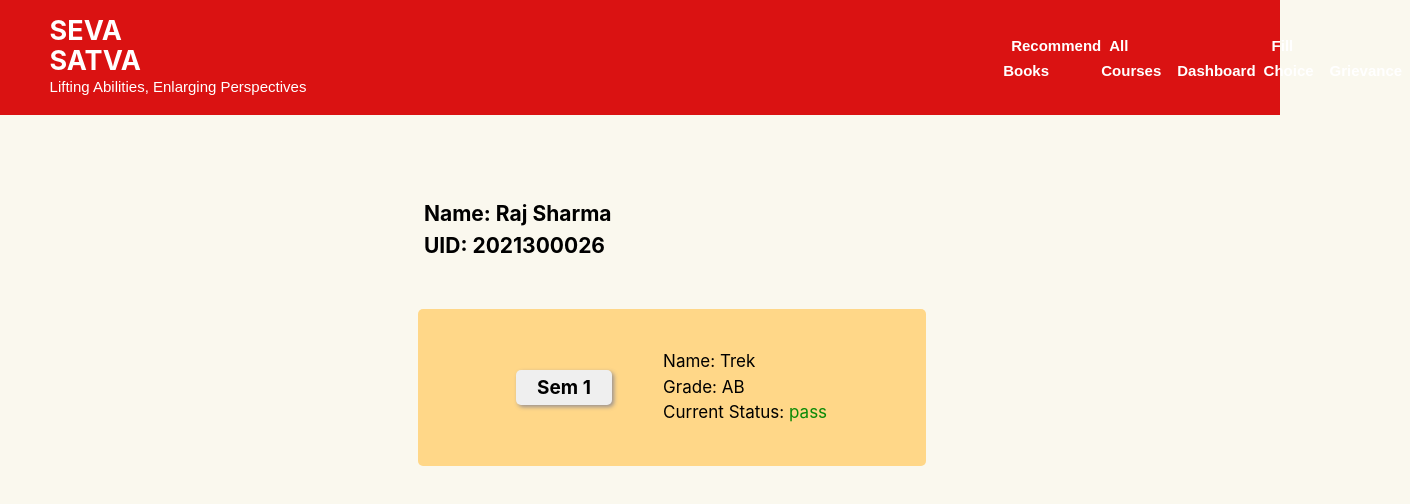
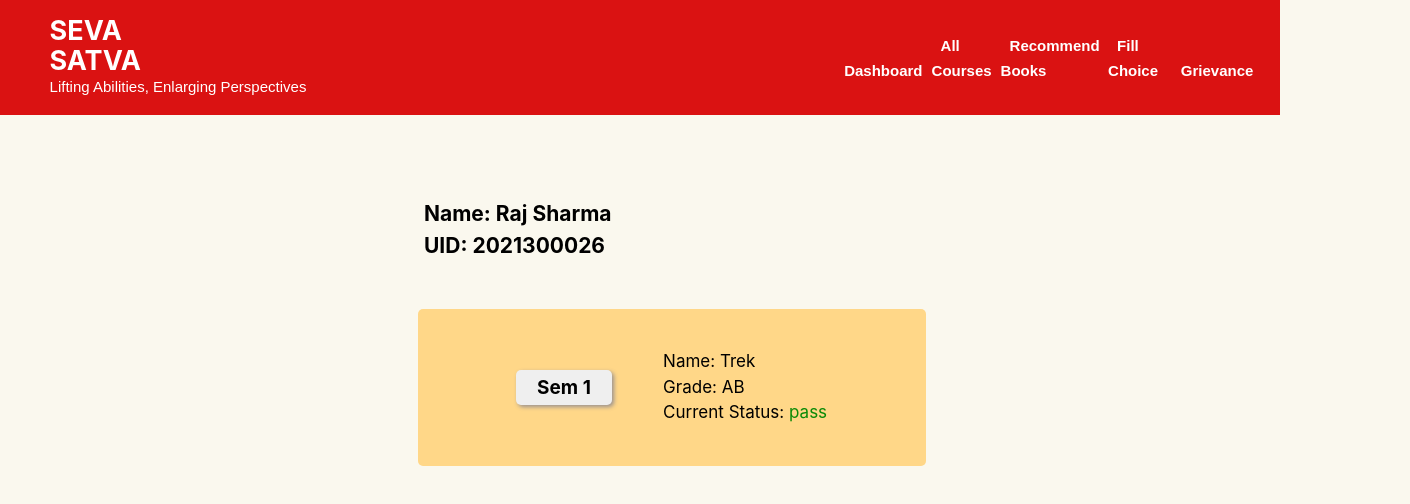
Before and after one commit to dewyani/Seva-Satva, a React (Vite) app: page /dashboard in a window 1280 px wide. Shown: the top 504 px of the page, 1410 px wide, since content can reach past the window. Built offline with nearby package versions, Linux system fonts and the light colour scheme; a web font is replaced by a local one.

Commit message:
fixed students navbar

```diff
--- a/src/App.css
+++ b/src/App.css
@@ -120,7 +120,7 @@
   display: flex;
   align-items: flex-end;
   list-style: none;
-  margin-left: 81.2vh
+  margin-left: 60.2vh
 }
 
 .navbar--ul li a{
@@ -130,7 +130,7 @@
   font-family: 'Istok Web', sans-serif;
   font-weight: bold;
   font-size: 15px;
-  padding: 8px;
+  padding: 9px;
   color: #fff;
 }
 
--- a/src/student-components/Login.jsx
+++ b/src/student-components/Login.jsx
@@ -52,7 +52,7 @@ export default function Login(props) {
                 navigate("/allcourses")
             }
             if(redirect && role === "Student") {
-                navigate("/allcoursesstudent")
+                navigate("/dashboard")
             }
     }
 
--- a/src/student-components/NavBar.jsx
+++ b/src/student-components/NavBar.jsx
@@ -11,9 +11,10 @@ export default function NavBar() {
                 <p>Lifting Abilities, Enlarging Perspectives</p>
             </div>
             <ul className="navbar--ul">
+
+                <li><Link to="/dashboard">Dashboard</Link></li>
+                <li><Link to="/allcoursesstudent">All Courses</Link></li>
                 <li><Link to="/recommend">Recommend Books</Link></li>
-                <li><Link to="/allcoursesstudent">All Courses</Link></li>
-                <li><Link to="/dashboard">Dashboard</Link></li>
                 <li><Link to="/fillChoice">Fill Choice</Link></li>
                 <li><Link to="/grievance">Grievance</Link></li>
             </ul>
```
